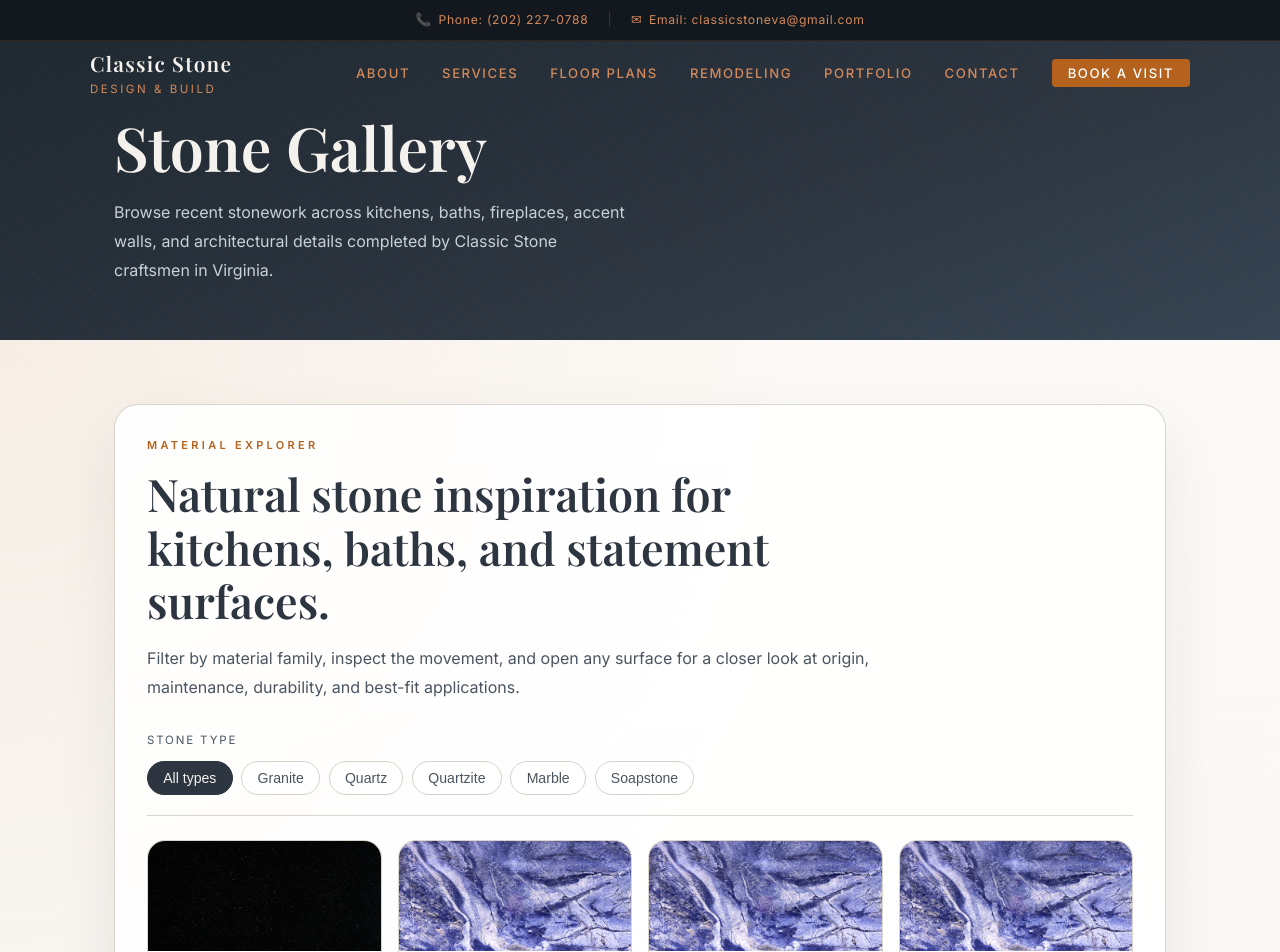
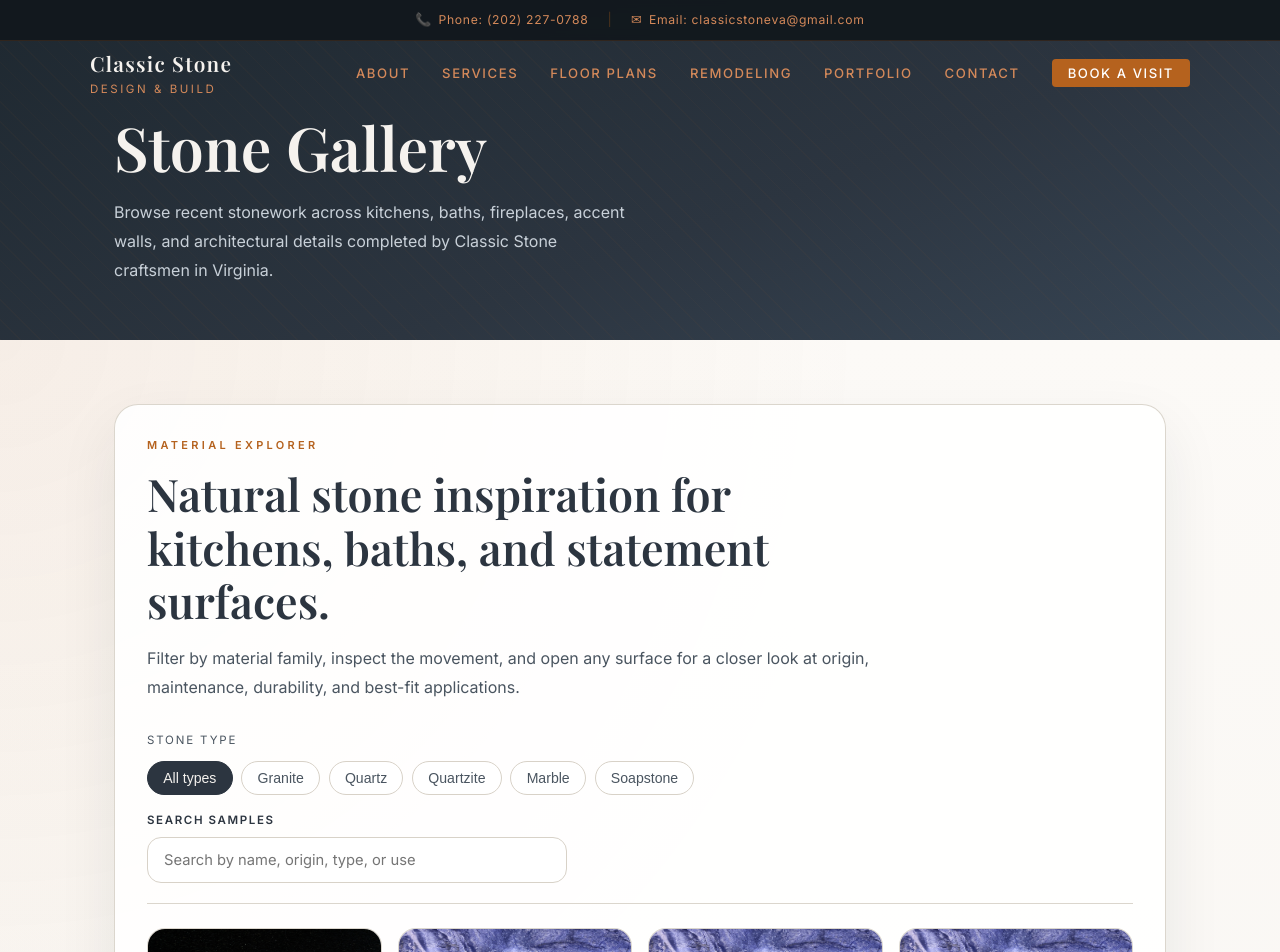
Before and after one commit to daltankhuyag/Classicstoneva1111, a React (Vite) app: page /stone-gallery in a window 1280 px wide. Shown: the top 952 px of the page. Built offline with nearby package versions, Linux system fonts and the light colour scheme.

Commit message:
merge
merge

```diff
--- a/package.json
+++ b/package.json
@@ -9,6 +9,8 @@
     "preview": "vite preview"
   },
   "dependencies": {
+    "html2canvas": "^1.4.1",
+    "jspdf": "^4.2.1",
     "nodemailer": "^8.0.7",
     "react": "^18.2.0",
     "react-dom": "^18.2.0",
--- a/src/components/HowItWorks.jsx
+++ b/src/components/HowItWorks.jsx
@@ -1,11 +1,11 @@
 const services = [
   {
-    title: 'Custom Home Design & Build',
-    desc: 'We partner with top Virginia architects and designers to bring your vision to life — from concept sketches to the last coat of paint.',
+    title: 'Home Design & Build',
+    desc: 'We partner with Virginia architects and designers to bring your vision to life — from concept sketches to the last coat of paint.',
   },
   {
-    title: 'Stone & Natural Material Work',
-    desc: 'Our signature stonework — sourced from Virginia quarries — adds timeless character to facades, fireplaces, and foundations.',
+    title: 'Natural Stone & Natural Material Work',
+    desc: 'Our signature stonework — sourced of all types of natural stone — adds timeless character to Kitchen countertops, fireplaces, and bathroom wall vertical application.',
   },
   {
     title: 'Site Planning & Land Prep',
--- a/src/components/StoneGallery.jsx
+++ b/src/components/StoneGallery.jsx
@@ -346,6 +346,33 @@ function formatType(type) {
   return type.charAt(0).toUpperCase() + type.slice(1)
 }
 
+async function downloadStoneInfo(stone, modalNode) {
+  if (!modalNode) {
+    throw new Error('Stone details are not ready to download yet.')
+  }
+
+  const [{ default: html2canvas }, { jsPDF }] = await Promise.all([
+    import('html2canvas'),
+    import('jspdf'),
+  ])
+
+  const canvas = await html2canvas(modalNode, {
+    backgroundColor: '#ffffff',
+    scale: 2,
+    useCORS: true,
+  })
+
+  const fileName = `${stone.name.toLowerCase().replace(/[^a-z0-9]+/g, '-')}-sample-info.pdf`
+  const pdf = new jsPDF({
+    orientation: canvas.width > canvas.height ? 'landscape' : 'portrait',
+    unit: 'px',
+    format: [canvas.width, canvas.height],
+  })
+
+  pdf.addImage(canvas.toDataURL('image/png'), 'PNG', 0, 0, canvas.width, canvas.height)
+  pdf.save(fileName)
+}
+
 function StoneVisual({ stone, className, canvasRef, height, alt }) {
   if (stone.image) {
     return <img src={stone.image} alt={alt} className={className} />
@@ -356,20 +383,42 @@ function StoneVisual({ stone, className, canvasRef, height, alt }) {
 
 export default function StoneGallery() {
   const [activeType, setActiveType] = useState('all')
+  const [searchQuery, setSearchQuery] = useState('')
   const [currentPage, setCurrentPage] = useState(1)
   const [selectedStone, setSelectedStone] = useState(null)
+  const [isDownloading, setIsDownloading] = useState(false)
   const cardCanvasRefs = useRef(new Map())
   const modalCanvasRef = useRef(null)
+  const modalRef = useRef(null)
 
   const visibleStones = useMemo(() => {
-    if (activeType === 'all') {
-      return STONES
+    const normalizedQuery = searchQuery.trim().toLowerCase()
+
+    return STONES.filter((stone) => {
+      const matchesType = activeType === 'all' || stone.type === activeType
+
+      if (!matchesType) {
+        return false
       }
 
-    return STONES.filter((stone) => stone.type === activeType)
-  }, [activeType])
+      if (!normalizedQuery) {
+        return true
+      }
 
-  const shouldPaginate = activeType !== 'all'
+      const searchableText = [
+        stone.name,
+        stone.origin,
+        formatType(stone.type),
+        stone.best,
+        stone.desc,
+        ...stone.useLabels,
+      ].join(' ').toLowerCase()
+
+      return searchableText.includes(normalizedQuery)
+    })
+  }, [activeType, searchQuery])
+
+  const shouldPaginate = activeType !== 'all' || searchQuery.trim() !== ''
 
   const pageCount = shouldPaginate ? Math.ceil(visibleStones.length / STONES_PER_PAGE) : 1
 
@@ -384,7 +433,7 @@ export default function StoneGallery() {
 
   useEffect(() => {
     setCurrentPage(1)
-  }, [activeType])
+  }, [activeType, searchQuery])
 
   useEffect(() => {
     if (currentPage > pageCount) {
@@ -450,8 +499,21 @@ export default function StoneGallery() {
             ))}
           </div>
 
+          <div className="stone-gallery-search-row">
+            <label className="stone-gallery-search-label" htmlFor="stone-gallery-search">Search samples</label>
+            <input
+              id="stone-gallery-search"
+              type="search"
+              className="stone-gallery-search-input"
+              placeholder="Search by name, origin, type, or use"
+              value={searchQuery}
+              onChange={(event) => setSearchQuery(event.target.value)}
+            />
+          </div>
+
           <div className="stone-gallery-divider" />
 
+          {paginatedStones.length > 0 ? (
             <div className="stone-gallery-grid">
               {paginatedStones.map((stone) => {
               const typeColors = TYPE_COLORS[stone.type]
@@ -490,6 +552,9 @@ export default function StoneGallery() {
               )
             })}
             </div>
+          ) : (
+            <div className="stone-gallery-empty">No stone samples matched that search.</div>
+          )}
 
           {shouldPaginate && pageCount > 1 && (
             <div className="pw-pagination" aria-label="Stone gallery pagination">
@@ -527,7 +592,7 @@ export default function StoneGallery() {
             }
           }}
         >
-          <div className="stone-gallery-modal" role="dialog" aria-modal="true" aria-labelledby="stone-gallery-modal-title">
+          <div className="stone-gallery-modal" role="dialog" aria-modal="true" aria-labelledby="stone-gallery-modal-title" ref={modalRef}>
             <StoneVisual
               stone={selectedStone}
               alt={selectedStone.name}
@@ -541,6 +606,22 @@ export default function StoneGallery() {
                   <p className="stone-gallery-modal-title" id="stone-gallery-modal-title">{selectedStone.name}</p>
                   <p className="stone-gallery-modal-origin">{selectedStone.origin}</p>
                 </div>
+                <div className="stone-gallery-modal-actions">
+                  <button
+                    type="button"
+                    className="stone-gallery-modal-download"
+                    onClick={async () => {
+                      try {
+                        setIsDownloading(true)
+                        await downloadStoneInfo(selectedStone, modalRef.current)
+                      } finally {
+                        setIsDownloading(false)
+                      }
+                    }}
+                    disabled={isDownloading}
+                  >
+                    {isDownloading ? 'Preparing PDF...' : 'Download'}
+                  </button>
                   <button
                     type="button"
                     className="stone-gallery-modal-close"
@@ -549,6 +630,7 @@ export default function StoneGallery() {
                   >
                     x
                   </button>
+                </div>
               </div>
 
               <span
--- a/src/index.css
+++ b/src/index.css
@@ -764,6 +764,49 @@ body {
   gap: 0.55rem;
 }
 
+.stone-gallery-search-row {
+  display: flex;
+  flex-direction: column;
+  gap: 0.45rem;
+  margin-top: 1rem;
+}
+
+.stone-gallery-search-label {
+  font-size: 0.72rem;
+  font-weight: 700;
+  letter-spacing: 0.14em;
+  text-transform: uppercase;
+  color: var(--slate);
+}
+
+.stone-gallery-search-input {
+  width: min(420px, 100%);
+  height: 46px;
+  padding: 0 1rem;
+  border: 1px solid rgba(216, 210, 200, 1);
+  border-radius: 14px;
+  background: var(--white);
+  color: var(--text);
+  font-family: 'Inter', sans-serif;
+  font-size: 0.92rem;
+  outline: none;
+  transition: border-color var(--transition), box-shadow var(--transition);
+}
+
+.stone-gallery-search-input:focus {
+  border-color: rgba(181, 98, 30, 0.72);
+  box-shadow: 0 0 0 3px rgba(181, 98, 30, 0.12);
+}
+
+.stone-gallery-empty {
+  padding: 1.4rem 1.5rem;
+  border: 1px dashed rgba(216, 210, 200, 0.95);
+  border-radius: 18px;
+  background: rgba(255, 255, 255, 0.72);
+  color: var(--muted);
+  text-align: center;
+}
+
 .stone-gallery-chip {
   padding: 0.5rem 0.95rem;
   border-radius: 999px;
@@ -921,6 +964,12 @@ body {
   margin-bottom: 1rem;
 }
 
+.stone-gallery-modal-actions {
+  display: flex;
+  align-items: center;
+  gap: 0.65rem;
+}
+
 .stone-gallery-modal-title {
   font-size: 1.15rem;
   font-weight: 700;
@@ -930,6 +979,19 @@ body {
 .stone-gallery-modal-origin {
   font-size: 0.85rem;
   color: var(--muted);
+}
+
+.stone-gallery-modal-download {
+  height: 38px;
+  padding: 0 1rem;
+  border: 1px solid rgba(181, 98, 30, 0.32);
+  border-radius: 999px;
+  background: #fbf6ef;
+  color: var(--copper);
+  font-size: 0.82rem;
+  font-weight: 700;
+  letter-spacing: 0.04em;
+  cursor: pointer;
 }
 
 .stone-gallery-modal-close {
@@ -1030,6 +1092,12 @@ body {
 
   .stone-gallery-modal-body {
     padding: 1rem;
+  }
+  .stone-gallery-modal-header {
+    align-items: flex-start;
+  }
+  .stone-gallery-modal-actions {
+    flex-shrink: 0;
   }
 
   .stone-gallery-modal-grid {
```
Also changed, not shown: 1 other file (tests, documents, lock files or other folders). Lines whose indentation alone changed are shown as unchanged.
